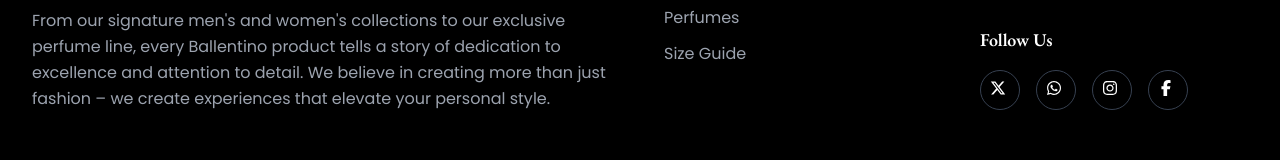
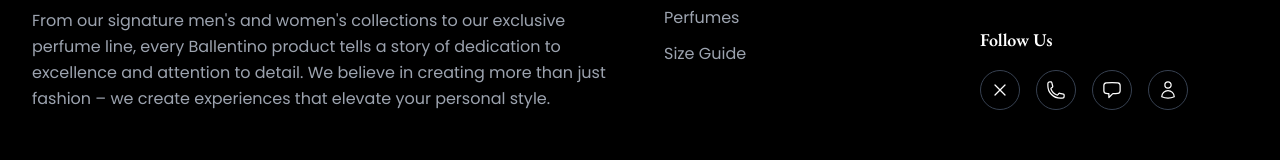
Before and after one commit to Balentino-Boutique/ballentino-frontend, a Next.js app: page / in a window 1280 px wide. Shown: the part 4904-5064 px from the top of the page. Built offline with nearby package versions, Linux system fonts and the light colour scheme.

Commit message:
ballentino

```diff
--- a/package.json
+++ b/package.json
@@ -14,7 +14,8 @@
     "framer-motion": "^12.4.7",
     "next": "^15.1.7",
     "react": "^19.0.0",
-    "react-dom": "^19.0.0"
+    "react-dom": "^19.0.0",
+    "react-icons": "^5.0.1"
   },
   "devDependencies": {
     "@eslint/eslintrc": "^3",
--- a/src/components/Layout/Footer.tsx
+++ b/src/components/Layout/Footer.tsx
@@ -1,6 +1,35 @@
 import Image from 'next/image';
 import Link from 'next/link';
-import { FaXTwitter, FaWhatsapp, FaInstagram, FaFacebookF } from 'react-icons/fa6';
+import {
+  XMarkIcon,
+  PhoneIcon,
+  ChatBubbleLeftIcon,
+  UserIcon
+} from '@heroicons/react/24/outline';
+
+// Update the social icons to use heroicons
+const socialIcons = [
+  {
+    Icon: XMarkIcon,
+    href: "https://twitter.com/ballentino",
+    label: "Twitter"
+  },
+  {
+    Icon: PhoneIcon,
+    href: "https://wa.me/yournumber",
+    label: "WhatsApp"
+  },
+  {
+    Icon: ChatBubbleLeftIcon,
+    href: "https://instagram.com/ballentino",
+    label: "Instagram"
+  },
+  {
+    Icon: UserIcon,
+    href: "https://facebook.com/ballentino",
+    label: "Facebook"
+  }
+];
 
 export default function Footer() {
   return (
@@ -64,42 +93,18 @@ export default function Footer() {
             <div>
               <h3 className="font-melodrama text-lg mb-4">Follow Us</h3>
               <div className="flex space-x-4">
+                {socialIcons.map(({ Icon, href, label }) => (
                   <Link
-                  href="https://twitter.com/ballentino"
+                    key={label}
+                    href={href}
                     target="_blank"
                     className="w-10 h-10 rounded-full border border-gray-700 flex items-center justify-center hover:border-accent hover:text-accent transition-colors"
                   >
                     <span className="w-5 h-5">
-                    <FaXTwitter />
+                      <Icon />
                     </span>
                   </Link>
-                <Link
-                  href="https://wa.me/yournumber"
-                  target="_blank"
-                  className="w-10 h-10 rounded-full border border-gray-700 flex items-center justify-center hover:border-accent hover:text-accent transition-colors"
-                >
-                  <span className="w-5 h-5">
-                    <FaWhatsapp />
-                  </span>
-                </Link>
-                <Link
-                  href="https://instagram.com/ballentino"
-                  target="_blank"
-                  className="w-10 h-10 rounded-full border border-gray-700 flex items-center justify-center hover:border-accent hover:text-accent transition-colors"
-                >
-                  <span className="w-5 h-5">
-                    <FaInstagram />
-                  </span>
-                </Link>
-                <Link
-                  href="https://facebook.com/ballentino"
-                  target="_blank"
-                  className="w-10 h-10 rounded-full border border-gray-700 flex items-center justify-center hover:border-accent hover:text-accent transition-colors"
-                >
-                  <span className="w-5 h-5">
-                    <FaFacebookF />
-                  </span>
-                </Link>
+                ))}
               </div>
             </div>
           </div>
```
Also changed, not shown: 2 other files (tests, documents, lock files or other folders). Lines whose indentation alone changed are shown as unchanged.
